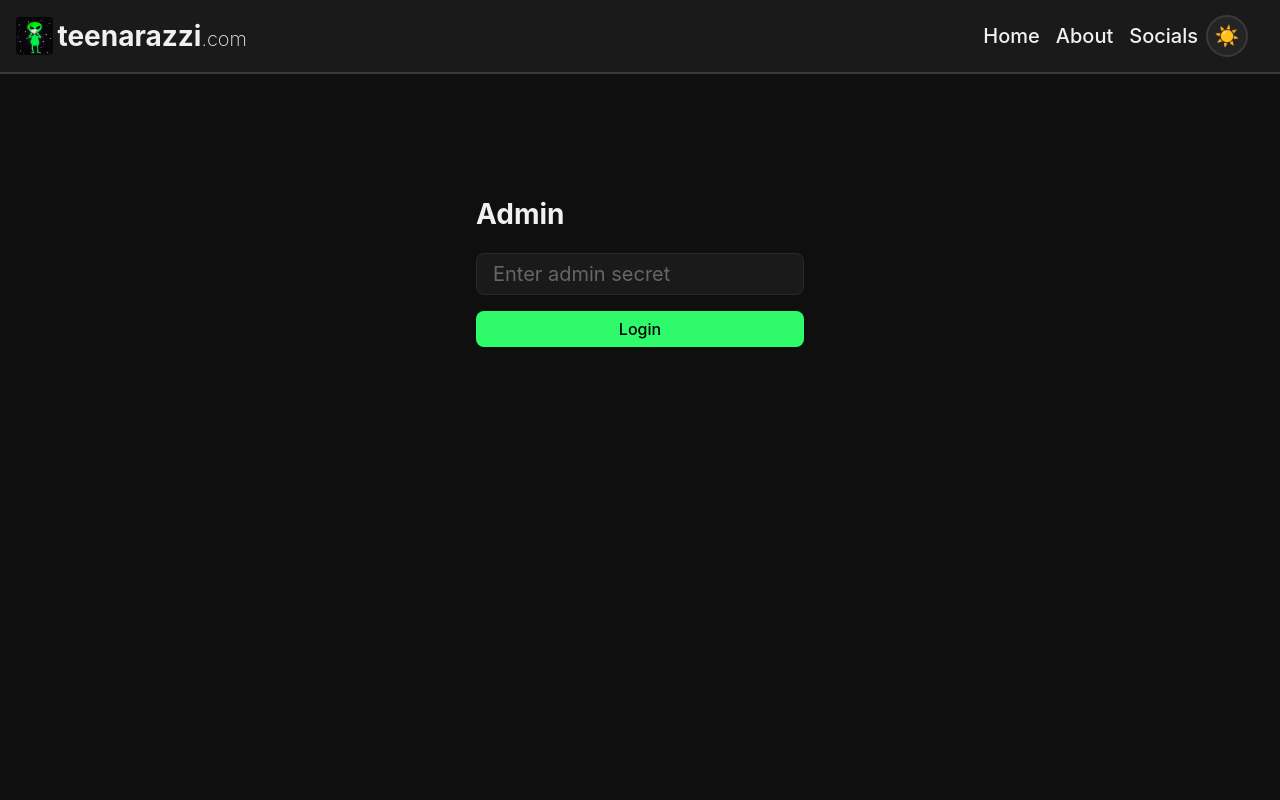
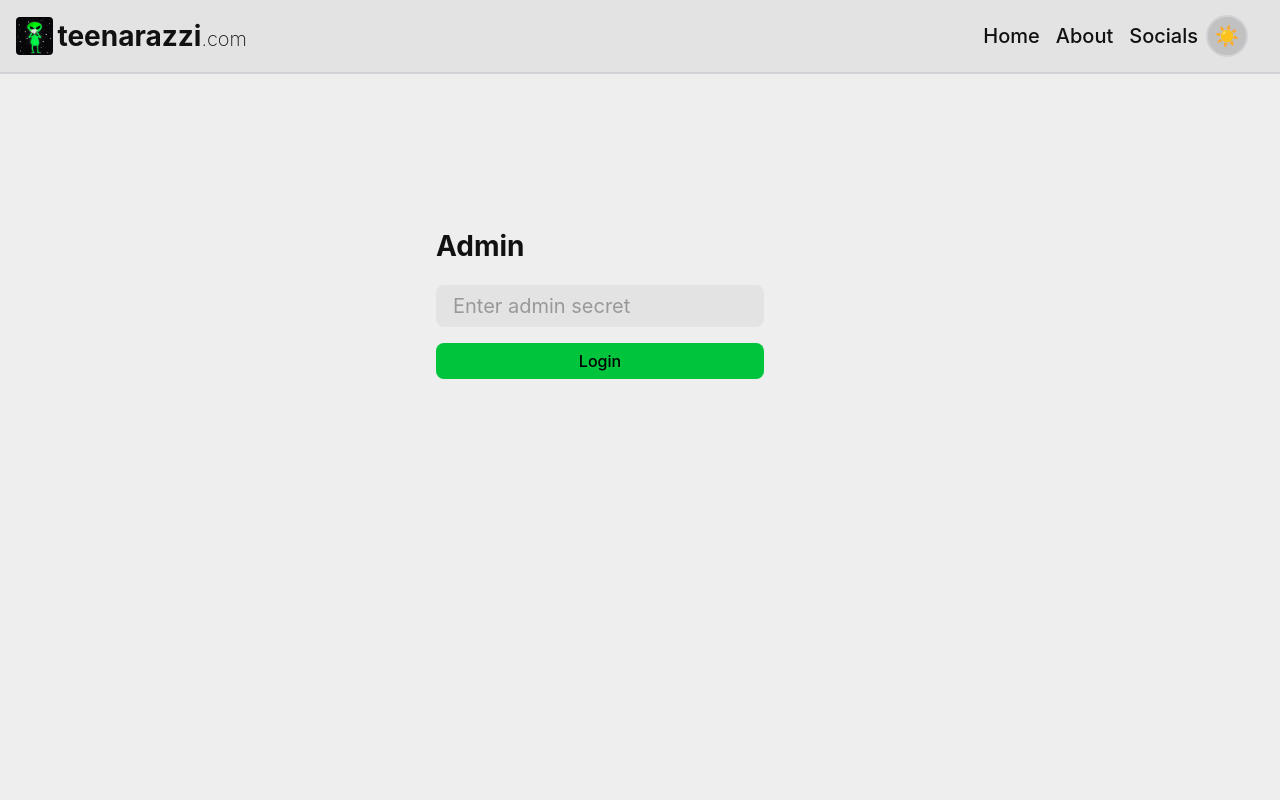
Before and after one commit to LegoLandon7/teenarazziSite, a React (Vite) app in the folder frontend/: page /admin in a window 1280 px wide. Shown: the top 800 px of the page. Built offline with nearby package versions, Linux system fonts and the light colour scheme.

Commit message:
fixed theme toggle, made site look better, fixed tiny things

```diff
--- a/frontend/index.html
+++ b/frontend/index.html
@@ -17,6 +17,7 @@
       document.documentElement.style.background = savedTheme === 'dark' ? '#0f0f0f' : '#eeeeee';
       setTimeout(() => {
         document.documentElement.classList.remove('no-transition');
+        document.documentElement.style.background = '';
       }, 50);
     </script>
   </head>
--- a/frontend/src/components/Footer.scss
+++ b/frontend/src/components/Footer.scss
@@ -25,6 +25,8 @@
             color: var(--text);
             transition: color var(--transition);
 
+            text-align: right;
+
             &:hover {
                 color: var(--accent-hover);
             }
--- a/frontend/src/components/NavBar.tsx
+++ b/frontend/src/components/NavBar.tsx
@@ -17,6 +17,10 @@ export default function NavBar() {
     document.addEventListener('mousedown', handleClickOutside);
     return () => document.removeEventListener('mousedown', handleClickOutside);
   }, []);
+
+  useEffect(() => {
+    document.documentElement.setAttribute('data-theme', theme);
+  }, [theme]);
 
   function closeAll() {
     setMenuOpen(false);
--- a/frontend/src/index.scss
+++ b/frontend/src/index.scss
@@ -118,6 +118,7 @@ a {
 
     transition:
         background-color var(--transition),
+        background var(--transition),
         color var(--transition),
         border-color var(--transition),
         box-shadow var(--transition),
@@ -171,10 +172,15 @@ img, video {
 }
 
 ul, ol { list-style: none; }
-html   { scroll-behavior: smooth; }
+html {
+    background-color: var(--bg);
+    transition: background-color var(--transition), background var(--transition);
+    scroll-behavior: smooth;
+}
 
 body {
     background-color: var(--bg);
+    transition: background-color var(--transition), background var(--transition);
 
     color: var(--text);
     line-height: 1.6;
@@ -185,7 +191,8 @@ body {
 .main-content {
     width: 100%;
     max-width: var(--max-width);
-    margin: 0 auto;
+
+    padding: var(--space-lg);
 
     min-height: 100vh;
 
```
